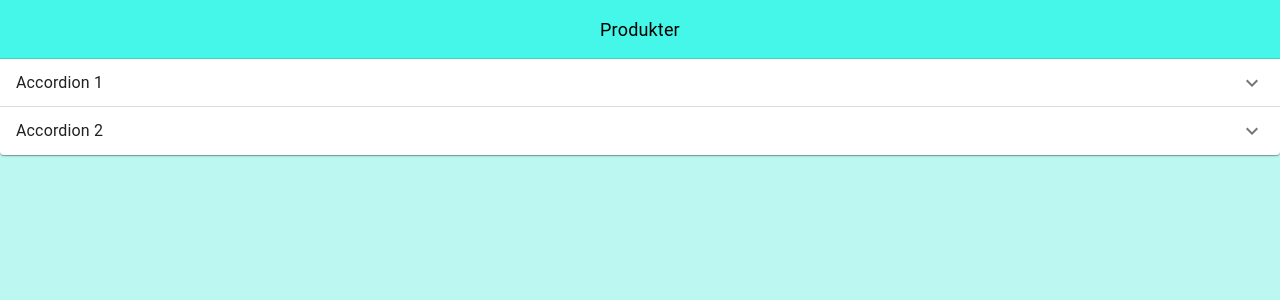
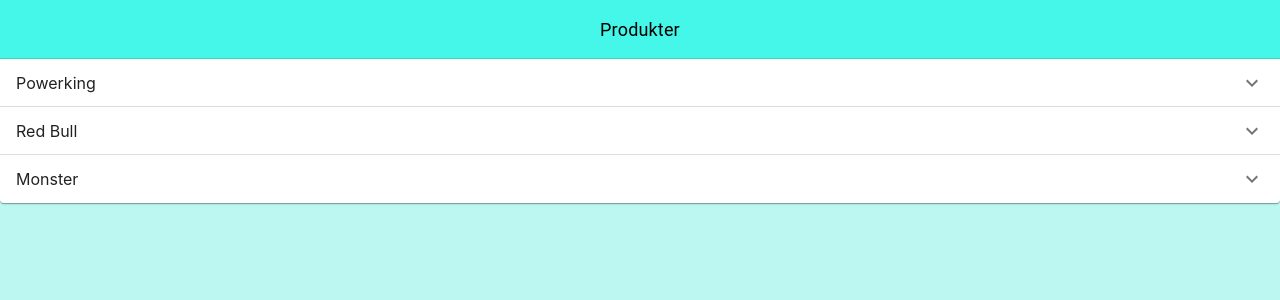
Before and after one commit to OliviaIsberg/DynamiskWebbutveckling-Laboration-1, a React (Create React App) app in the folder frontend/: page / in a window 1280 px wide. Shown: the top 300 px of the page. Built offline with nearby package versions, Linux system fonts and the light colour scheme.

Commit message:
Added more styling and mocked products

```diff
--- a/frontend/src/components/layout.js
+++ b/frontend/src/components/layout.js
@@ -1,9 +1,7 @@
 import * as React from 'react';
-import Accordion from '@mui/material/Accordion';
-import AccordionDetails from '@mui/material/AccordionDetails';
-import AccordionSummary from '@mui/material/AccordionSummary';
 import Typography from '@mui/material/Typography';
-import ExpandMoreIcon from '@mui/icons-material/ExpandMore';
+import ProductCard from './productCard';
+import Products from './mocked';
 
 function Layout() {
   return (
@@ -13,28 +11,10 @@
           Produkter
         </Typography>
       </div>
-      <Accordion>
-        <AccordionSummary expandIcon={<ExpandMoreIcon />}>
-          <Typography>Accordion 1</Typography>
-        </AccordionSummary>
-        <AccordionDetails>
-          <Typography>
-            Lorem ipsum dolor sit amet, consectetur adipiscing elit. Suspendisse
-            malesuada lacus ex, sit amet blandit leo lobortis eget.
-          </Typography>
-        </AccordionDetails>
-      </Accordion>
-      <Accordion>
-        <AccordionSummary expandIcon={<ExpandMoreIcon />}>
-          <Typography>Accordion 2</Typography>
-        </AccordionSummary>
-        <AccordionDetails>
-          <Typography>
-            Lorem ipsum dolor sit amet, consectetur adipiscing elit. Suspendisse
-            malesuada lacus ex, sit amet blandit leo lobortis eget.
-          </Typography>
-        </AccordionDetails>
-      </Accordion>
+
+      {Products.map((product) => (
+        <ProductCard product={product} />
+      ))}
     </div>
   );
 }
--- /dev/null
+++ b/frontend/src/components/mocked.js
@@ -0,0 +1,25 @@
+let Products = [
+  {
+    title: 'Powerking',
+    image:
+      'https://static.partyking.org/fit-in/1300x0/products/original/powerking-energidryck-2.jpg',
+    description: 'God dryck',
+    price: 15,
+  },
+  {
+    title: 'Red Bull',
+    image:
+      'https://gottebiten.se/media/catalog/product/cache/image/1000x1320/e9c3970ab036de70892d86c6d221abfe/9/0/9002490215408.jpg',
+    description: 'Inte lika god',
+    price: 20,
+  },
+  {
+    title: 'Monster',
+    image:
+      'https://gottebiten.se/media/catalog/product/cache/image/1000x1320/e9c3970ab036de70892d86c6d221abfe/5/0/5060166694777.jpg',
+    description: 'Inte alls god',
+    price: 25,
+  },
+];
+
+export default Products;
--- /dev/null
+++ b/frontend/src/components/productCard.js
@@ -0,0 +1,45 @@
+import {
+  Accordion,
+  AccordionDetails,
+  AccordionSummary,
+  Button,
+  Box,
+  ButtonGroup,
+} from '@mui/material';
+import ExpandMoreIcon from '@mui/icons-material/ExpandMore';
+import SaveIcon from '@mui/icons-material/Save';
+import DeleteForeverIcon from '@mui/icons-material/DeleteForever';
+import SyncSharpIcon from '@mui/icons-material/SyncSharp';
+
+function ProductCard(props) {
+  return (
+    <Accordion>
+      <AccordionSummary expandIcon={<ExpandMoreIcon />}>
+        {props.product.title}
+      </AccordionSummary>
+      <AccordionDetails>
+        <Box>
+          <input type="text" value={props.product.title}></input>
+        </Box>
+        <Box>
+          <img src={props.product.image} height="150" alt=""></img>
+        </Box>
+        <Box sx={{ marginBottom: '1rem' }}>
+          <input type="text" value={props.product.description}></input>
+        </Box>
+        <Box sx={{ marginBottom: '1rem' }}>
+          <input type="number" value={props.product.price}></input>
+        </Box>
+        <div>
+          <ButtonGroup size="small" color="secondary" variant="outlined">
+            <Button startIcon={<SaveIcon />}>Spara</Button>
+            <Button startIcon={<SyncSharpIcon />}>Uppdatera</Button>
+            <Button startIcon={<DeleteForeverIcon />}>Radera</Button>
+          </ButtonGroup>
+        </div>
+      </AccordionDetails>
+    </Accordion>
+  );
+}
+
+export default ProductCard;
```
